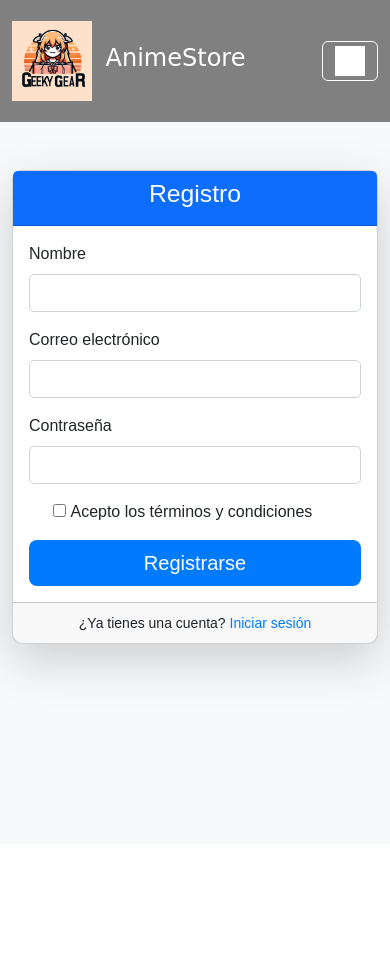
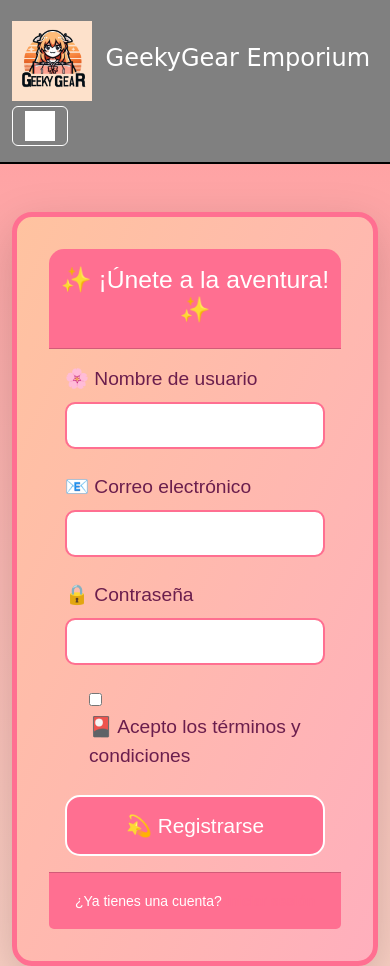
Before and after one commit to dcasalv023/Proyecto-Final-DAW, a Symfony app: template Proyecto/templates/registration/register.html.twig in a window 390 px wide. Before the commit the page ends 686 px from the top, so only its background shows below. Run offline with Twig, Linux system fonts and the light colour scheme; the template is opened without the code that fills it, so the values that code supplies are empty; form fields are guessed from the names that the template uses; some libraries are stand-ins or nearby versions.

Commit message:
Realizando boostrap

```diff
--- a/Proyecto/public/css/nav.css
+++ b/Proyecto/public/css/nav.css
@@ -11,6 +11,7 @@ body {
 .navbar {
     background-color: #808080; /* Fondo gris */
     padding: 1rem 0; /* Espaciado vertical */
+    border-bottom: 2px solid black; /* Línea negra en la parte inferior */
 }
 
 /* Contenedor principal */
--- a/Proyecto/public/css/register.css
+++ b/Proyecto/public/css/register.css
@@ -1,47 +1,88 @@
+/* Fondo general */
 body {
-    background-color: #f8f9fa; /* Fondo claro */
-    font-family: Arial, sans-serif;
+    background: linear-gradient(to bottom, #ff9a9e, #fad0c4);
+    font-family: 'Comic Sans MS', cursive, sans-serif;
 }
 
-.card {
-    border-radius: 10px;
-    box-shadow: 0 4px 6px rgba(0, 0, 0, 0.1);
+/* Estilo de la tarjeta */
+.anime-card {
+    background: linear-gradient(to bottom right, #ffc3a0, #ffafbd);
+    border-radius: 20px;
+    padding: 2rem;
+    border: 5px solid #ff6f91;
+    overflow: hidden;
 }
 
-.card-header {
-    font-size: 1.5rem;
+/* Cabecera */
+.anime-card .card-header {
+    background-color: #ff6f91;
+    border-radius: 15px 15px 0 0;
+    padding: 1rem 0;
+    font-size: 1.8rem;
     font-weight: bold;
+    color: #fff;
 }
 
-.card-footer a {
-    color: #007bff;
+/* Botón de registro */
+.anime-btn {
+    background-color: #ff6f91;
+    color: #fff;
+    font-size: 1.3rem;
+    padding: 0.8rem 2rem;
+    border: 2px solid #fff;
+    border-radius: 15px;
+    transition: all 0.3s ease;
+}
+
+.anime-btn:hover {
+    background-color: #fff;
+    color: #ff6f91;
+    transform: scale(1.05);
+    border-color: #ff6f91;
+}
+
+/* Inputs */
+.anime-input {
+    border-radius: 10px;
+    border: 2px solid #ff6f91;
+    padding: 0.6rem 1rem;
+    font-size: 1rem;
+    transition: all 0.3s ease;
+}
+
+.anime-input:focus {
+    border-color: #ff9a9e;
+    box-shadow: 0 0 5px rgba(255, 111, 145, 0.5);
+}
+
+/* Etiquetas */
+.anime-label {
+    font-size: 1.2rem;
+    color: #6b1e4d;
+}
+
+/* Links */
+.anime-link {
+    color: #ff6f91;
+    font-weight: bold;
     text-decoration: none;
     transition: color 0.3s ease;
 }
 
-.card-footer a:hover {
-    color: #0056b3;
+.anime-link:hover {
+    color: #6b1e4d;
     text-decoration: underline;
 }
 
-.btn-primary {
-    background-color: #007bff;
-    border: none;
-    transition: background-color 0.3s ease, transform 0.2s ease;
+/* Checkbox */
+.anime-check {
+    accent-color: #ff6f91;
 }
 
-.btn-primary:hover {
-    background-color: #0056b3;
-    transform: scale(1.02);
+/* Footer */
+.card-footer {
+    background-color: #ff6f91;
+    border-radius: 0 0 15px 15px;
+    padding: 1rem;
+    color: #fff;
 }
-
-.form-control {
-    border-radius: 5px;
-    border: 1px solid #ced4da;
-    transition: border-color 0.3s ease, box-shadow 0.3s ease;
-}
-
-.form-control:focus {
-    border-color: #007bff;
-    box-shadow: 0 0 5px rgba(0, 123, 255, 0.5);
-}
--- a/Proyecto/templates/base.html.twig
+++ b/Proyecto/templates/base.html.twig
@@ -18,7 +18,7 @@
             <!-- Logo -->
             <a class="navbar-brand" href="{{ path('app_home') }}">
                 <img src="{{ asset('build/images/logo.png') }}" alt="Logo" style="height: 80px;">
-                    <span class="ms-2" style="font-family: 'Comic Sans MS', cursive; font-size: 1.5rem;">AnimeStore</span>
+                <span class="ms-2" style="font-family: 'Comic Sans MS', cursive; font-size: 1.5rem;">GeekyGear Emporium</span>
             </a>
 
             <!-- Botón de menú en móvil -->
@@ -28,14 +28,13 @@
 
             <!-- Links de navegación -->
             <div class="collapse navbar-collapse" id="navbarNav">
-                    <ul class="navbar-nav mx-auto">
+                <ul class="navbar-nav">
                     <li class="nav-item">
                         <a class="nav-link" href="{{ path('app_home') }}">Inicio</a>
                     </li>
                     <li class="nav-item">
                         <a class="nav-link" href="{{ path('app_productos') }}">Productos</a>
                     </li>
-
                     {% if not app.user %}
                         <li class="nav-item">
                             <a class="nav-link" href="{{ path('app_login') }}">Iniciar Sesión</a>
@@ -62,6 +61,7 @@
     </nav>
 </header>
 
+
     {% block body %}
     hola
     {% endblock %}
--- a/Proyecto/templates/registration/register.html.twig
+++ b/Proyecto/templates/registration/register.html.twig
@@ -10,10 +10,10 @@
 {% block body %}
 <div class="container mt-5">
     <div class="row justify-content-center">
-        <div class="col-md-6">
-            <div class="card shadow-lg">
-                <div class="card-header bg-primary text-white text-center">
-                    <h2>Registro</h2>
+        <div class="col-md-8">
+            <div class="card anime-card shadow-lg">
+                <div class="card-header text-center">
+                    <h2 class="text-white">✨ ¡Únete a la aventura! ✨</h2>
                 </div>
                 <div class="card-body">
                     <!-- Mensajes Flash -->
@@ -24,38 +24,38 @@
                     <!-- Formulario -->
                     {{ form_start(registrationForm, { 'attr': {'class': 'needs-validation', 'novalidate': 'novalidate'} }) }}
 
-                    <div class="mb-3">
-                        {{ form_label(registrationForm.name, "Nombre", {'label_attr': {'class': 'form-label'}}) }}
-                        {{ form_widget(registrationForm.name, {'attr': {'class': 'form-control'}}) }}
+                    <div class="mb-4">
+                        {{ form_label(registrationForm.name, "🌸 Nombre de usuario", {'label_attr': {'class': 'form-label anime-label'}}) }}
+                        {{ form_widget(registrationForm.name, {'attr': {'class': 'form-control anime-input'}}) }}
                         {{ form_errors(registrationForm.name) }}
                     </div>
 
-                    <div class="mb-3">
-                        {{ form_label(registrationForm.email, "Correo electrónico", {'label_attr': {'class': 'form-label'}}) }}
-                        {{ form_widget(registrationForm.email, {'attr': {'class': 'form-control'}}) }}
+                    <div class="mb-4">
+                        {{ form_label(registrationForm.email, "📧 Correo electrónico", {'label_attr': {'class': 'form-label anime-label'}}) }}
+                        {{ form_widget(registrationForm.email, {'attr': {'class': 'form-control anime-input'}}) }}
                         {{ form_errors(registrationForm.email) }}
                     </div>
 
-                    <div class="mb-3">
-                        {{ form_label(registrationForm.plainPassword, 'Contraseña', {'label_attr': {'class': 'form-label'}}) }}
-                        {{ form_widget(registrationForm.plainPassword, {'attr': {'class': 'form-control'}}) }}
+                    <div class="mb-4">
+                        {{ form_label(registrationForm.plainPassword, '🔒 Contraseña', {'label_attr': {'class': 'form-label anime-label'}}) }}
+                        {{ form_widget(registrationForm.plainPassword, {'attr': {'class': 'form-control anime-input'}}) }}
                         {{ form_errors(registrationForm.plainPassword) }}
                     </div>
 
-                    <div class="mb-3 form-check">
-                        {{ form_widget(registrationForm.agreeTerms, {'attr': {'class': 'form-check-input'}}) }}
-                        {{ form_label(registrationForm.agreeTerms, "Acepto los términos y condiciones", {'label_attr': {'class': 'form-check-label'}}) }}
+                    <div class="mb-4 form-check">
+                        {{ form_widget(registrationForm.agreeTerms, {'attr': {'class': 'form-check-input anime-check'}}) }}
+                        {{ form_label(registrationForm.agreeTerms, "🎴 Acepto los términos y condiciones", {'label_attr': {'class': 'form-check-label anime-label'}}) }}
                         {{ form_errors(registrationForm.agreeTerms) }}
                     </div>
 
                     <div class="d-grid">
-                        <button type="submit" class="btn btn-primary btn-lg">Registrarse</button>
+                        <button type="submit" class="btn anime-btn">💫 Registrarse</button>
                     </div>
 
                     {{ form_end(registrationForm) }}
                 </div>
                 <div class="card-footer text-center">
-                    <small>¿Ya tienes una cuenta? <a href="{{ path('app_login') }}">Iniciar sesión</a></small>
+                    <small class="text-white">¿Ya tienes una cuenta? <a href="{{ path('app_login') }}" class="anime-link">Iniciar sesión</a></small>
                 </div>
             </div>
         </div>
```
Also changed, not shown: other parts of Proyecto/public/css/nav.css (+33 -53 lines), Proyecto/public/css/login.css (added, +16 -0 lines), Proyecto/templates/security/login.html.twig (+35 -15 lines). Lines whose indentation alone changed are shown as unchanged.
